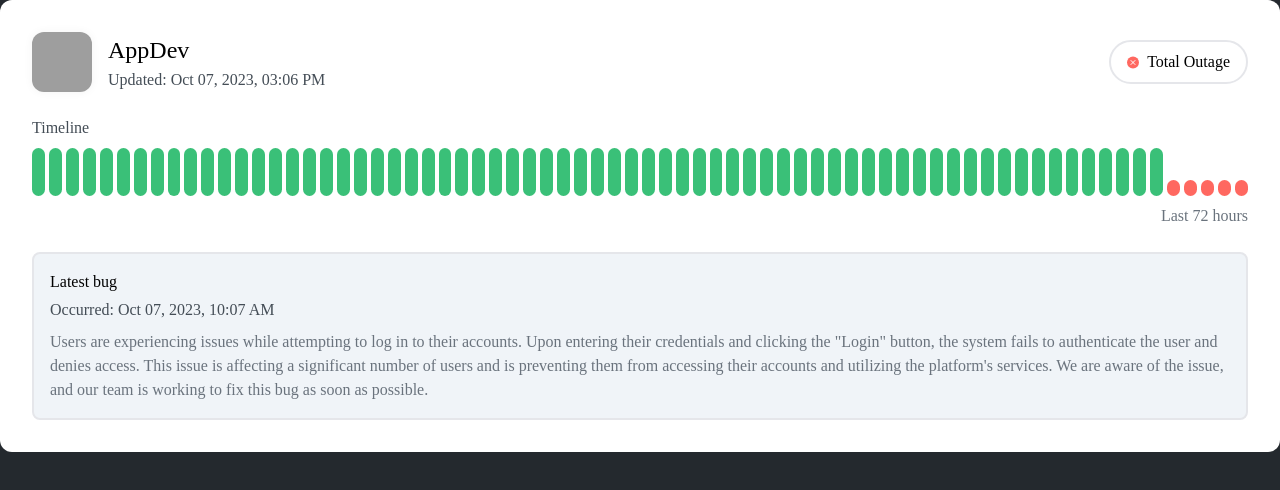
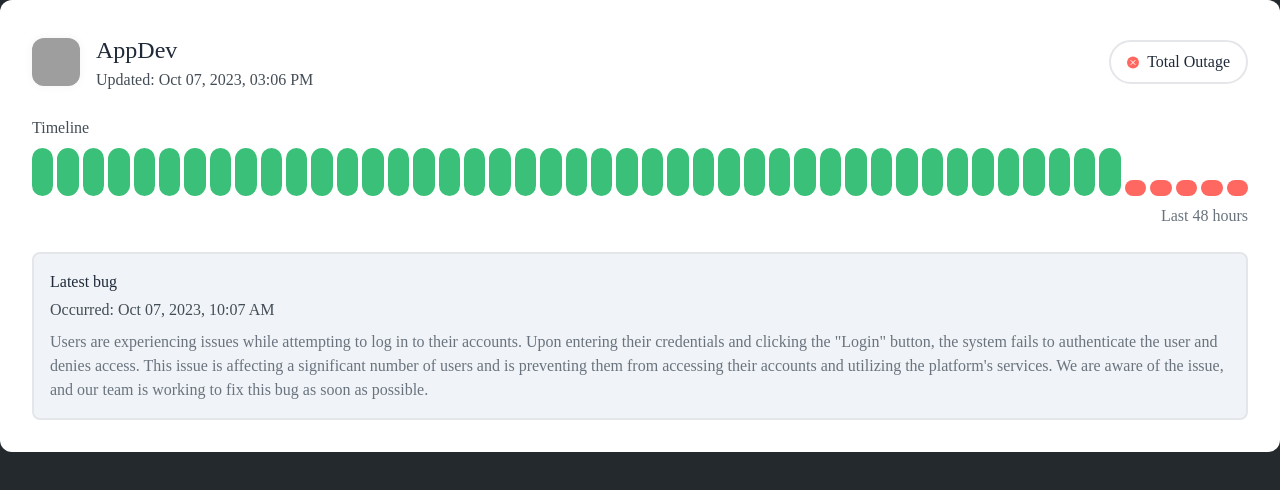
Before and after one commit to cuappdev/app-status, a Next.js app in the folder frontend/: page / in a window 1280 px wide. Shown: the top 490 px of the page. Built offline with nearby package versions, Linux system fonts and the light colour scheme; grey boxes are pictures that could not be loaded; a web font is replaced by a local one.

Commit message:
Resolve merge conflicts

```diff
--- a/frontend/src/app/page.tsx
+++ b/frontend/src/app/page.tsx
@@ -1,6 +1,5 @@
 "use client";
 import TimelineCard from "@/components/TimelineCard";
-import Timeline from "@/components/TimelineCard";
 import { App } from "@/models/App";
 import { DownInterval, Severity } from "@/models/DownInterval";
 
@@ -29,8 +28,66 @@ const downInterval = {
     'Users are experiencing issues while attempting to log in to their accounts. Upon entering their credentials and clicking the "Login" button, the system fails to authenticate the user and denies access. This issue is affecting a significant number of users and is preventing them from accessing their accounts and utilizing the platform\'s services. We are aware of the issue, and our team is working to fix this bug as soon as possible.',
 } as DownInterval;
 const testApp = {
+  id: "0",
   name: "AppDev",
   downIntervals: [downInterval],
   lastUpdated: new Date(),
   imageUrl: undefined,
 } as App;
+
+const dummyApps: App[] = [
+  {
+    id: "1",
+    name: "Volume",
+    downIntervals: [],
+    lastUpdated: new Date(),
+  },
+  {
+    id: "2",
+    name: "Volume",
+    downIntervals: [],
+    lastUpdated: new Date(),
+  },
+  {
+    id: "3",
+    name: "Volume",
+    downIntervals: [],
+    lastUpdated: new Date(),
+  },
+  {
+    id: "4",
+    name: "Volume",
+    downIntervals: [
+      {
+        severity: Severity.Medium,
+        description: "",
+        startTime: new Date(),
+      },
+    ],
+    lastUpdated: new Date(),
+  },
+  {
+    id: "5",
+    name: "Volume",
+    downIntervals: [
+      {
+        severity: Severity.High,
+        description: "",
+        startTime: new Date(),
+      },
+    ],
+    lastUpdated: new Date(),
+  },
+  {
+    id: "6",
+    name: "Volume",
+    downIntervals: [
+      {
+        severity: Severity.High,
+        description: "",
+        startTime: new Date(),
+      },
+    ],
+    lastUpdated: new Date(),
+  },
+];
--- a/frontend/src/components/AppIcon.tsx
+++ b/frontend/src/components/AppIcon.tsx
@@ -9,7 +9,7 @@ export default function AppIcon({
   return (
     <img
       src={imageUrl}
-      className="app-icon-shadow rounded-xl w-12 h-12 sm:h-15 sm:w-15"
+      className="app-icon-shadow rounded-xl w-12 h-12 mobile:h-15 mobile:w-15"
     />
   );
 }
--- a/frontend/src/components/BlocksAndDateTimeline.tsx
+++ b/frontend/src/components/BlocksAndDateTimeline.tsx
@@ -51,8 +51,8 @@ export default function BlocksAndDateTimeline({
   return (
     <>
       {/* Blocks and Date Mobile */}
-      <div className="sm:hidden">
-        <p className="text-gray-06 p3">Timeline</p>
+      <div className="mobile:hidden">
+        <p className="text-gray-06 p">Timeline</p>
         <div className="h-2" />
         <div className="grid grid-flow-col gap-1 justify-stretch h-12 items-end">
           {timeline.slice(timeline.length - 24).map((elt, i) => (
@@ -66,7 +66,7 @@ export default function BlocksAndDateTimeline({
         </div>
       </div>
       {/* Blocks and Date small tablet */}
-      <div className="hidden sm:block lg:hidden">
+      <div className="hidden mobile:block md-desktop:hidden">
         <p className="text-gray-06 p1">Timeline</p>
         <div className="h-2" />
         <div className="grid grid-flow-col  gap-1 justify-stretch h-12 items-end">
@@ -81,7 +81,7 @@ export default function BlocksAndDateTimeline({
         </div>
       </div>
       {/* Blocks and date large */}
-      <div className="hidden lg:flex flex-col">
+      <div className="hidden md-desktop:flex flex-col">
         <p className="text-gray-06 p1">Timeline</p>
         <div className="h-2" />
         <div className="grid grid-flow-col gap-1 justify-stretch h-12 items-end">
--- a/frontend/src/components/BugReportBubble.tsx
+++ b/frontend/src/components/BugReportBubble.tsx
@@ -15,11 +15,11 @@ export default function BugReportBubble({
     <div className="flex flex-1 bg-gray-bug border-other p-4 flex-col rounded-lg">
       <h6>Latest bug</h6>
       <div className="h-1" />
-      <p className="p3 sm:p1 text-gray-06">
+      <p className="p3 mobile:p1 text-gray-06">
         {result + formatUpdateDate(lastUpdated)}
       </p>
       <div className="h-2" />
-      <p className="p3 sm:p1 text-gray-04">{description}</p>
+      <p className="p3 mobile:p1 text-gray-04">{description}</p>
     </div>
   );
 }
--- a/frontend/src/components/TimelineCard.tsx
+++ b/frontend/src/components/TimelineCard.tsx
@@ -24,9 +24,9 @@ export default function TimelineCard({ app }: ComponentProps) {
   }
 
   return (
-    <div className="bg-white rounded-xl flex flex-1 flex-col sm:gap-6 gap-4 items-stretch p-8">
+    <div className="bg-white rounded-xl flex flex-1 flex-col mobile:gap-6 gap-4 items-stretch p-8">
       {/* Outage status */}
-      <div className="md:hidden flex flex-row justify-center border-other rounded-xl items-center bg-gray-bug px-4 py-2">
+      <div className="sm-tablet:hidden flex flex-row justify-center border-other rounded-xl items-center bg-gray-bug px-4 py-2">
         <StatusIcon severity={severity} />
         <div className="w-2" />
         <p className="p1">{formatSeverity(severity)}</p>
@@ -36,18 +36,18 @@ export default function TimelineCard({ app }: ComponentProps) {
         <AppIcon imageUrl={undefined} />
         <div className="w-4" />
         <div className="flex flex-col">
-          <div className="sm:hidden">
+          <div className="mobile:hidden">
             <h5> {app.name} </h5>
           </div>
-          <div className="hidden sm:flex">
+          <div className="hidden mobile:flex">
             <h4> {app.name} </h4>
           </div>
-          <p className="p3 sm:p1 text-gray-06 w-full">
+          <p className="p3 mobile:p1 text-gray-06 w-full">
             {`Updated: ${formatUpdateDate(app.lastUpdated)}`}
           </p>
         </div>
         <div className="flex flex-1" />
-        <div className="border-other flex-row rounded-[30px] hidden md:flex items-center py-2 px-4">
+        <div className="border-other flex-row rounded-[30px] hidden sm-tablet:flex items-center py-2 px-4">
           <StatusIcon severity={severity} />
           <div className="w-2" />
           <p className="p1">{formatSeverity(severity)}</p>
--- a/frontend/src/models/App.ts
+++ b/frontend/src/models/App.ts
@@ -2,6 +2,7 @@ import { DownInterval } from "./DownInterval";
 
 export interface App {
   name: string;
+  id: string;
   downIntervals: DownInterval[];
   lastUpdated: Date;
   imageUrl?: string;
--- a/frontend/tailwind.config.ts
+++ b/frontend/tailwind.config.ts
@@ -7,6 +7,7 @@ const config: Config = {
     "./src/app/**/*.{js,ts,jsx,tsx,mdx}",
   ],
   theme: {
+    extend: {
       fontFamily: {
         "pro-disp-sb": ["pro-disp-sb", "serif"],
         "pro-disp-md": ["pro-disp-md", "serif"],
@@ -28,25 +29,20 @@ const config: Config = {
         "gray-00": "#EFF1F4",
         "stroke-colors": "#E5E6EA",
         "gray-bug": "#F0F4F8",
-      white: "#FFFFFF",
       },
       screens: {
-      "2xl": "1920px",
-      xl: "1440px",
-      lg: "1200px",
-      md: "760px",
-      sm: "480px",
-      xs: "300px",
-    },
-    extend: {
-      height: {
-        "15": "60px",
-      },
-      width: {
-        "15": "60px",
+        "lg-desktop": "1920px",
+        "md-desktop": "1440px",
+        "sm-desktop": "1200px",
+        "lg-tablet": "760px",
+        "sm-tablet": "480px",
+        mobile: "300px",
       },
     },
   },
-  plugins: [],
+  daisyui: {
+    themes: ["light"],
+  },
+  plugins: [require("daisyui")],
 };
 export default config;
```
Also changed, not shown: frontend/package.json (+7 -6 lines), 1 other file (tests, documents, lock files or other folders). Lines whose indentation alone changed are shown as unchanged.
